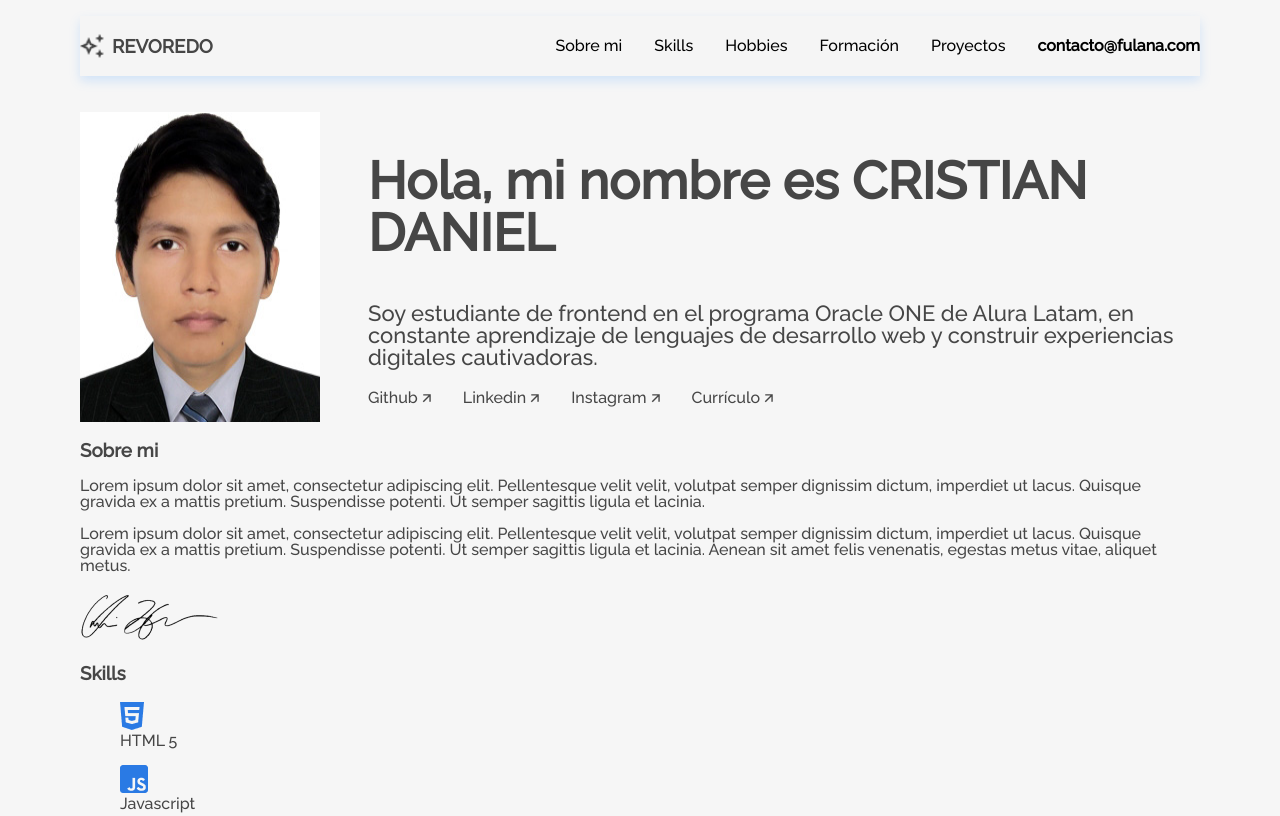
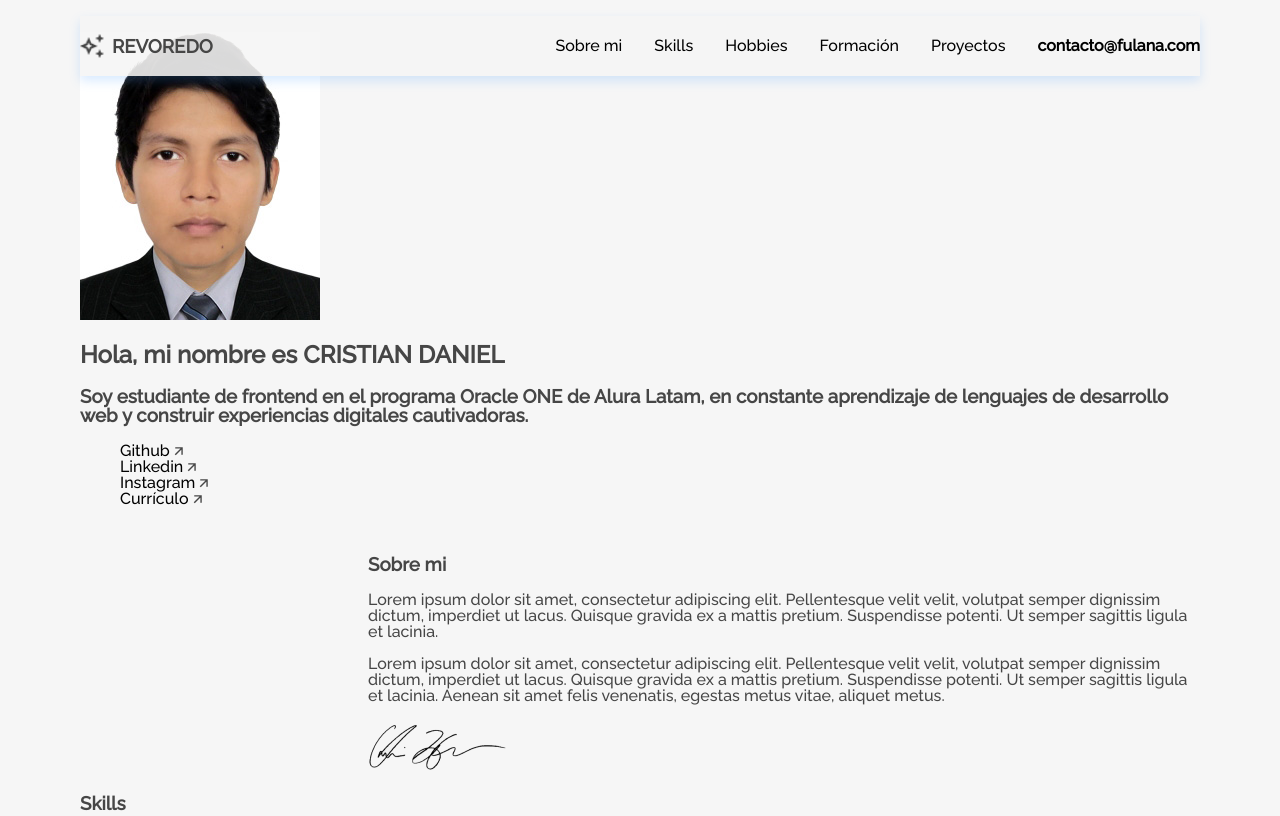
Before and after one commit to CrisDaniel/ChallengeONE_PORTAFOLIO, a plain HTML site: page screens/index.html in a window 1280 px wide. Shown: the top 816 px of the page. Drawn offline with Linux system fonts and the light colour scheme; files whose address does not match are found by name.

```diff
--- a/assets/css/componentes/sobreMi.css
+++ b/assets/css/componentes/sobreMi.css
@@ -1,38 +1,9 @@
-/*Sección Title*/
+/*Sección About - sobreMi*/
 
-section.title{
-    margin-top: 7rem;
+section.about{
+    margin-top: 3rem;
+    margin-left: 18rem;
 }
 
-.title__div{
-    display: flex;
-}
-
-.title__container{
-    margin-left: 3rem;
-}
-
-.title__bio{
-    font-size: 52px;
-    font-weight: 700;
-}
-
-.title__subsection{
-    font-size: 22px;
-    font-weight: 300;
-}
-
-.title__network{
-    display: flex;
-    padding-left: 0;
-}
-
-.title__network__item{
-    margin-right: 2rem;
-}
-
-.text_link{
-    font-weight: 500;
-    font-size: 16px;
-    color: #464646;
-}
+/*.about__container{
+}*/
```
